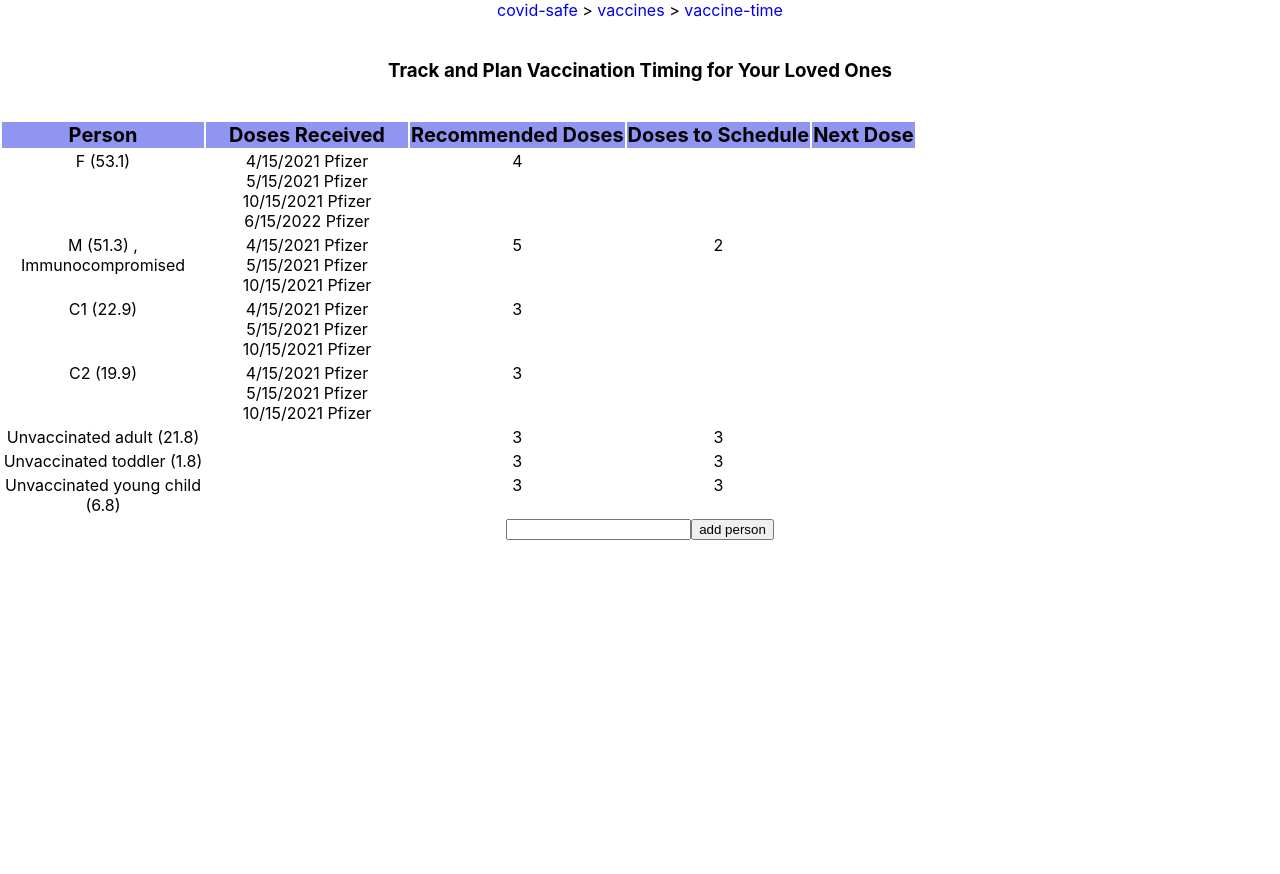
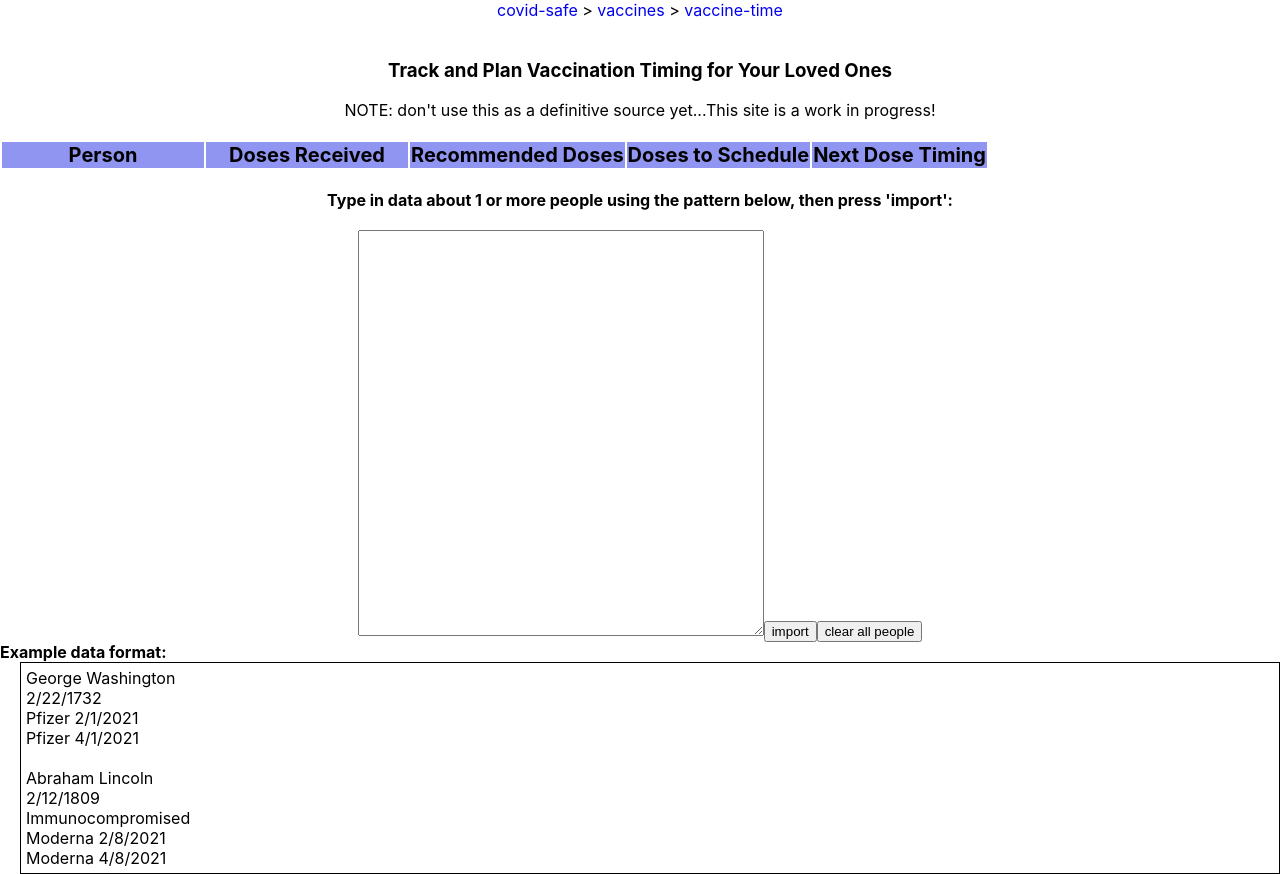
Before and after one commit to rrelyea/vaccine-time, a React (Create React App) app: page / in a window 1280 px wide. Before the commit the page ends 800 px from the top, so only its background shows below. Built offline with nearby package versions, Linux system fonts and the light colour scheme.

Commit message:
enable textarea to type in several people

```diff
--- a/src/App.css
+++ b/src/App.css
@@ -228,3 +228,22 @@ th {
 .w200 {
   width: 200px;
 }
+
+.w400 {
+  width: 400px;
+}
+
+.h400 {
+  height: 400px;
+}
+
+.tal {
+  text-align: left;
+}
+
+.sampleData {
+  text-align: left;
+  margin-left: 20px;
+  border: 1px solid black;
+  padding: 5px;
+}
--- a/src/App.js
+++ b/src/App.js
@@ -11,6 +11,7 @@ function App() {
       <BreadCrumbBar />
       <br/>
       <h3 className="p-3 text-center">Track and Plan Vaccination Timing for Your Loved Ones</h3>
+      <div className="p-3 text-center">NOTE: don't use this as a definitive source yet...This site is a work in progress!</div>
       <br/>
       <People />
     </div>
--- a/src/People.js
+++ b/src/People.js
@@ -2,80 +2,60 @@ import React, { useState } from 'react';
 
 function People() {
     const [users, setUsers] = useState([
-        {   id: 1,
-            name: 'F',
-            birthDate: '5/1/1969',
-            doses: [
-                { vaccine: 'Pfizer', date: '4/15/2021' },
-                { vaccine: 'Pfizer', date: '5/15/2021' },
-                { vaccine: 'Pfizer', date: '10/15/2021' },
-                { vaccine: 'Pfizer', date: '6/15/2022' },
-            ]
-        },
-        {   id: 2,
-            name: 'M',
-            birthDate: '3/1/1971',
-            immunocompromised: 'true',
-            doses: [
-                { vaccine: 'Pfizer', date: '4/15/2021' },
-                { vaccine: 'Pfizer', date: '5/15/2021' },
-                { vaccine: 'Pfizer', date: '10/15/2021' },
-            ]
-        },
-        {   id: 3,
-            name: 'C1',
-            birthDate: '7/1/1999',
-            doses: [
-                { vaccine: 'Pfizer', date: '4/15/2021' },
-                { vaccine: 'Pfizer', date: '5/15/2021' },
-                { vaccine: 'Pfizer', date: '10/15/2021' },
-            ]
-        },
-        {   id: 4,
-            name: 'C2',
-            birthDate: '7/1/2002',
-            doses: [
-                { vaccine: 'Pfizer', date: '4/15/2021' },
-                { vaccine: 'Pfizer', date: '5/15/2021' },
-                { vaccine: 'Pfizer', date: '10/15/2021' },
-            ]
-        },
-        {   id: 5,
-            name: 'Unvaccinated adult',
-            birthDate: '8/1/2000',
-            doses: [
-            ]
-        },
-        {   id: 6,
-            name: 'Unvaccinated toddler',
-            birthDate: '8/1/2020',
-            doses: [
-            ]
-        },
-        {   id: 7,
-            name: 'Unvaccinated young child',
-            birthDate: '8/1/2015',
-            doses: [
-            ]
-        },
     ]);
 
     const addUserToEnd = (newUser) => {
         setUsers(state => [...state, newUser])
     }
 
+
+    function clearPeople() {
+        setUsers([]);
+    }
+
     function addPerson() {
         var personName = document.getElementById('personName');
+
         if (personName.value !== "") {
-            addUserToEnd({id:3, name: personName.value});
-            personName.value = "";
-            personName.focus();
+            var lines = personName.value.split('\n');
+
+            var newPerson = null;
+            for (var i = 0; i < lines.length; i++) {
+                var line = lines[i].trim();
+                if (line === "") {
+                    if (newPerson != null) {
+                        addUserToEnd(newPerson);
+                        newPerson = null;
+                    }
+                } else {
+                    if (newPerson == null) {
+                        newPerson = {name: line, doses: [], immunocompromised: false};
+                    } else {
+                        if (line[0] >= '0' && line[0] <= '9') {
+                            var ms = Date.parse(line);
+                            var date = new Date(ms);
+                            newPerson.birthDate = date;
+                            console.log(newPerson.birthDate);
+                        } else if (line.toLowerCase() === "immunocompromised" || line.toLowerCase() === "ic") {
+                            newPerson.immunocompromised = true;
+                        } else {
+                            var chunks = line.split(' ');
+                            var dose = { "vaccine": chunks[0], "date": chunks[1] };
+                            newPerson.doses.push(dose);
+                        }
+
+                    }
+                }
+            }
+            if (newPerson != null) {
+                addUserToEnd(newPerson);
+                newPerson = null;
+            }
         }
     }
 
-    function calculateAge(birthDateStr) {
+    function calculateAge(birthDate) {
         var today = new Date();
-        var birthDate = new Date(birthDateStr);
         var age = today.getFullYear() - birthDate.getFullYear();
         var m = today.getMonth() - birthDate.getMonth();
         age = age + m / 12;
@@ -93,7 +73,7 @@ function People() {
 
     function calculateDosesNeeded(user) {
         var age = calculateAge(user.birthDate);
-        var immunocompromised = user.immunocompromised === "true";
+        var immunocompromised = user.immunocompromised;
 
         var dosesNeeded = 0;
         if (age > .5 && age < 5) {
@@ -148,7 +128,7 @@ function People() {
                             <th className='w200'>Doses Received</th>
                             <th>Recommended Doses</th>
                             <th>Doses to Schedule</th>
-                            <th>Next Dose</th>
+                            <th>Next Dose Timing</th>
                         </tr>
                     </thead>
                     <tbody>
@@ -170,8 +150,28 @@ function People() {
                 </table>
             </div>
             <div>
-                <input type='text' id='personName' />
-                <button onClick={addPerson}>add person</button>
+                <br/>
+                <b>Type in data about 1 or more people using the pattern below, then press 'import':</b><br/>
+
+                <br/>
+                <textarea className='w400 h400' id='personName' />
+                <button onClick={addPerson}>import</button>
+                <button onClick={clearPeople}>clear all people</button>
+
+                <div className='tal'><b>Example data format:</b></div>
+
+                <div className='sampleData'>
+                    George Washington<br/>
+                    2/22/1732<br/>
+                    Pfizer 2/1/2021<br/>
+                    Pfizer 4/1/2021<br/>
+                    <br/>
+                    Abraham Lincoln<br/>
+                    2/12/1809<br/>
+                    Immunocompromised<br/>
+                    Moderna 2/8/2021<br/>
+                    Moderna 4/8/2021<br/>
+                </div>
             </div>
         </>
     );
```
